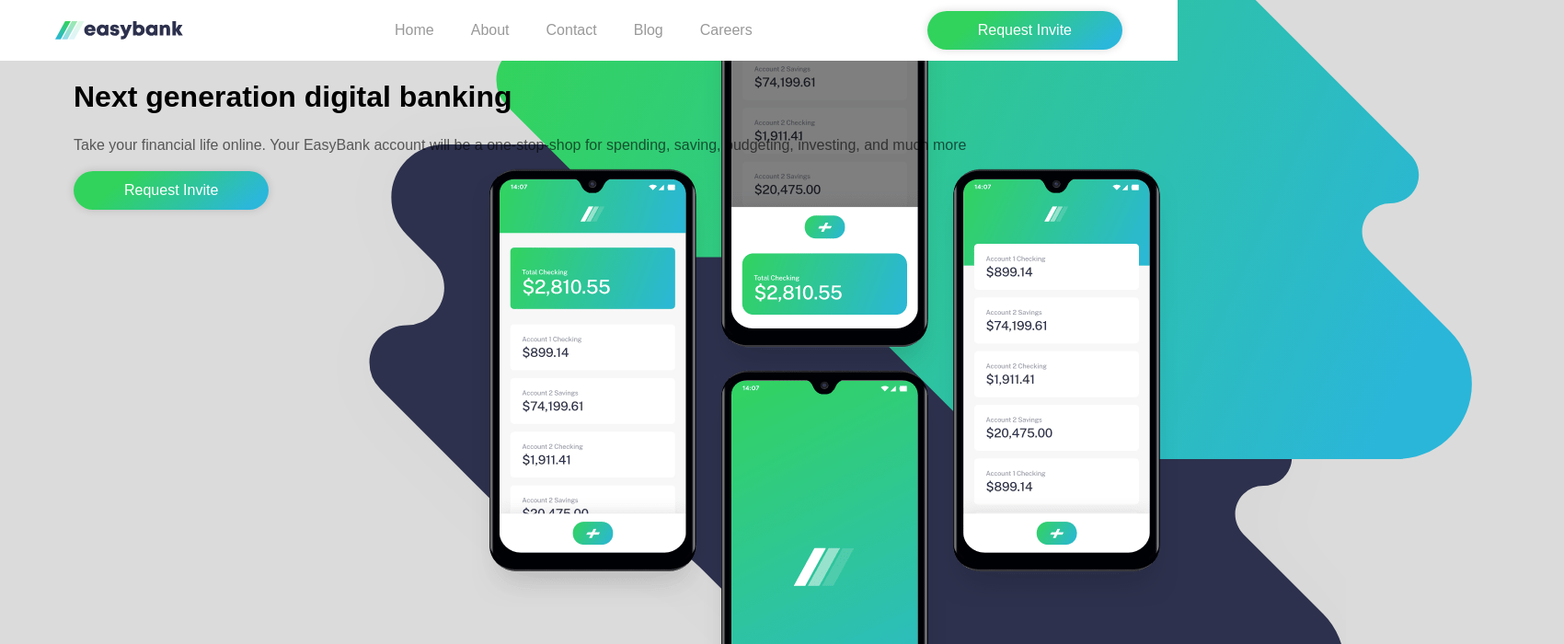
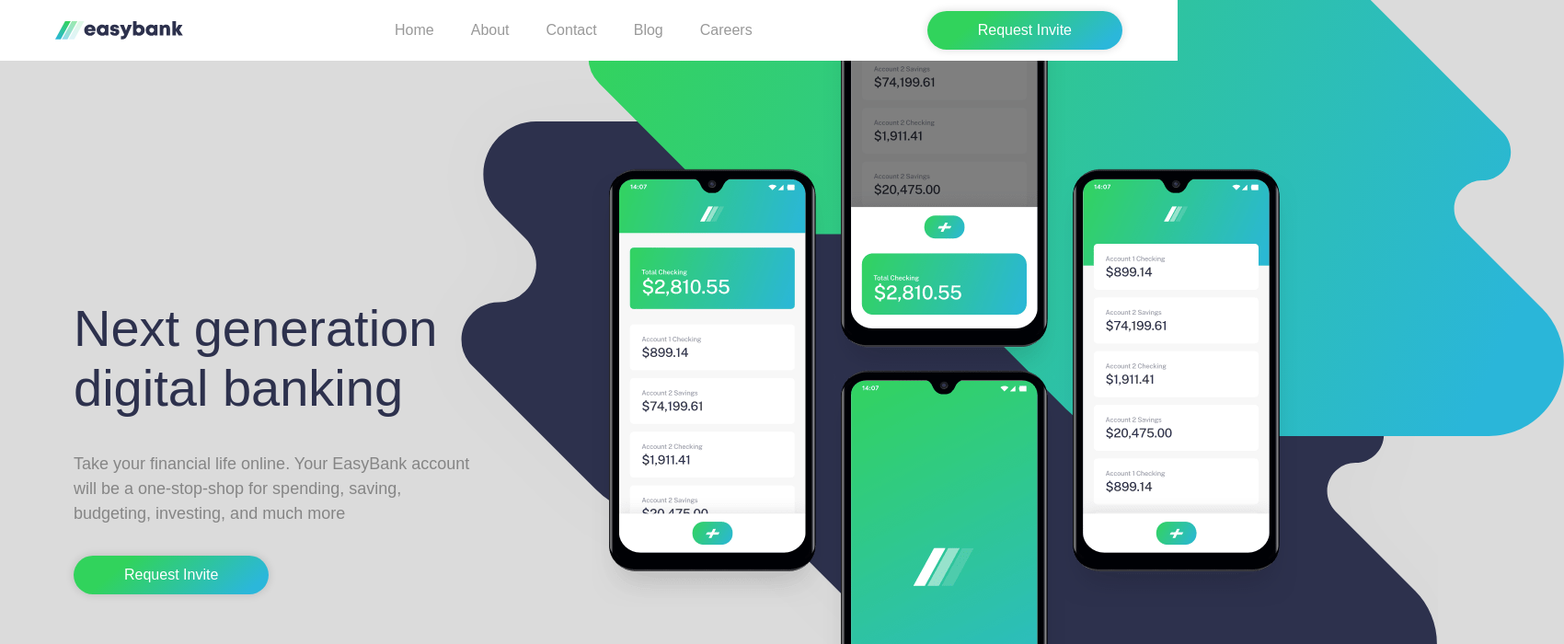
Before and after one commit to ZD12T4NT/easybank-lp, a React (Create React App) app: page / in a window 1280 px wide. Shown: the top 700 px of the page at 92% size, 1700 px wide, since content can reach past the window. Built offline with nearby package versions, Linux system fonts and the light colour scheme.

Commit message:
05/04/22 21:09

```diff
--- a/src/components/styles/Flex.styles.js
+++ b/src/components/styles/Flex.styles.js
@@ -3,6 +3,24 @@ import styled from 'styled-components'
 export const Flex = styled.div`
     display: flex;
     align-items: center;
+    justify-content: center;
+    height:100vh;
+    width:433px;
+
+    h1{
+        font-size:3.5rem;
+        font-weight:500;
+        color:hsl(233, 26%, 24%);
+    }
+
+    p{
+        margin-bottom:2rem;
+        text-align:left;
+        font-size:18px;
+        color:hsl(0, 0%, 30%);
+        line-height:1.5;
+    }
+
 
 
     & > div,
--- a/src/components/styles/Header.styled.js
+++ b/src/components/styles/Header.styled.js
@@ -4,7 +4,6 @@ import styled from 'styled-components';
 export const StyledHeader = styled.header`
       background-color:${({ theme }) => theme.colors.header};
       padding: 8px 0;
-
       display: flex;
       align-items:center;
 `
@@ -56,5 +55,5 @@ export const Image = styled.img`
     top:0;
     right:0;
     z-index: -1;
-    transform:translateY(-60px);
+    transform:translateY(-60px) translateX(130px);
 `
--- a/src/components/styles/Hero.styled.js
+++ b/src/components/styles/Hero.styled.js
@@ -5,6 +5,6 @@ export const ImageSvg = styled.img`
     top:0;
     right:0;
     position:absolute;
-    transform:translateX(320px) translateY(-150px);
+    transform:translateX(420px) translateY(-175px);
 
 `
```
